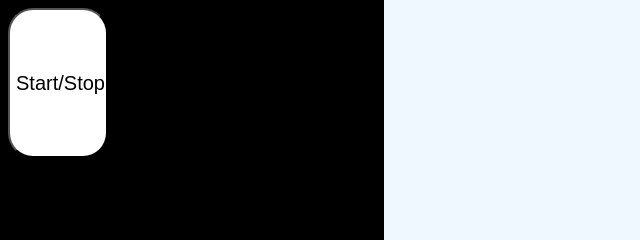
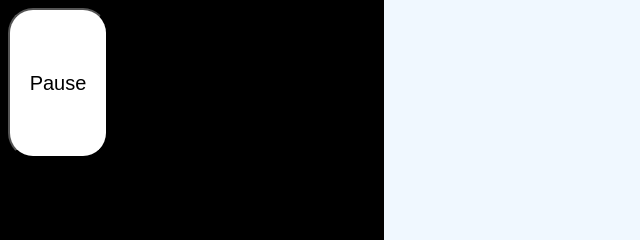
Before and after one commit to PANATARA/SpaceBattle, a plain HTML site: page index.html in a window 1280 px wide. Shown: the top 240 px of the page, 0-640 px from the left. Drawn offline with Linux system fonts and the light colour scheme.

Commit message:
Update index.html

```diff
--- a/index.html
+++ b/index.html
@@ -12,7 +12,7 @@
     <img src="Images\pixel_bg.png" id="myimg1"> -->
     <!-- <img src="Images\pixel_bg.png" id="myimg2">
     <img src="Images\pixel_bg.png" id="myimg3"> -->
-    <button onclick="toogleFunc()" id="startstop">Start/Stop</button>
+    <button onclick="toogleFunc()" id="startstop">Pause</button>
     <button onclick="shipbuttL()" id="leftbutt">L</button>
     <button onclick="shipbuttR()" id="rightbutt">R</button>
 
```
